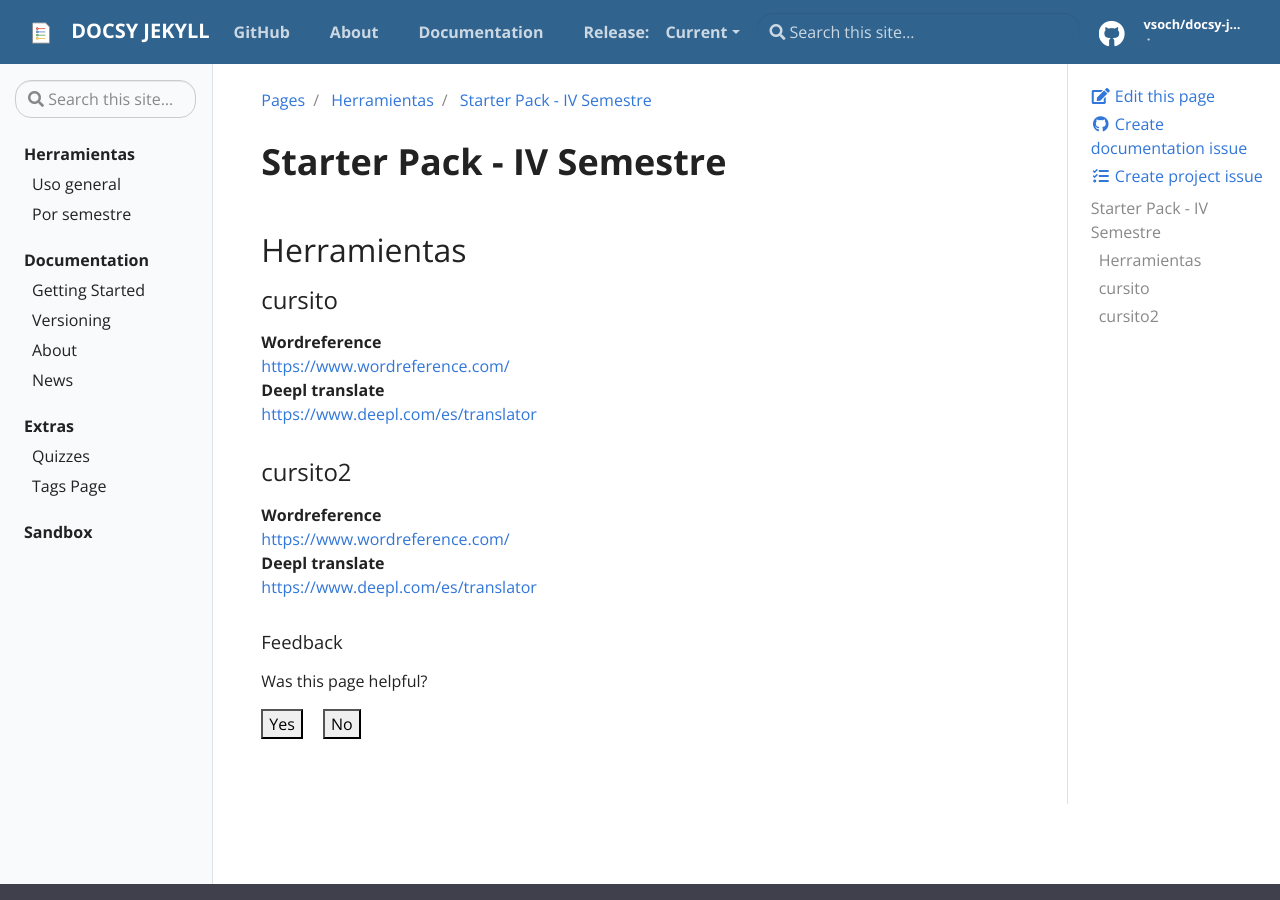
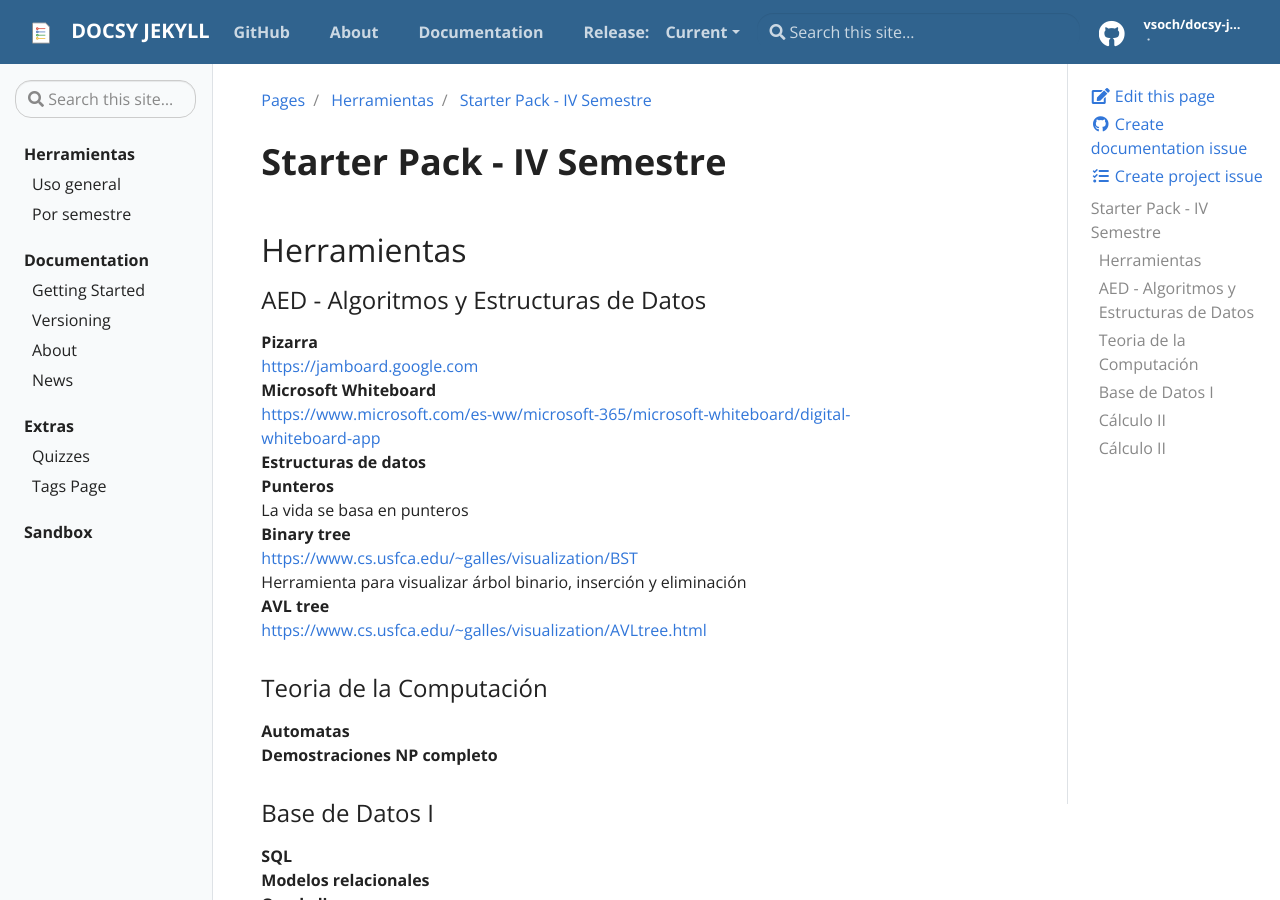
Before and after one commit to ACMUCSP/starter-pack, a Jekyll site: the page built from pages/herramientas/IV-semestre.md, in a window 1280 px wide and 900 px high. Built offline with Jekyll 4.4.1, drawn with Linux system fonts in a browser that asks for light colours; our own code applies the rules of GitHub Pages for plain Markdown files; some of the changed text lies outside the part shown.

Commit message:
Herramientas de 3er y 4to semestre

```diff
--- a/_data/starter-pack-tools/por-cursos/III-semestre.yml
+++ b/_data/starter-pack-tools/por-cursos/III-semestre.yml
@@ -1,14 +1,33 @@
-- nombre: "cursito"
+- nombre: "Arquitectura de Computadoras"
   herramientas:
-    - nombre: Wordreference
-      enlace: https://www.wordreference.com/
-      descripcion: Lorem ipsum
-    - nombre: Deepl translate
-      enlace: https://www.deepl.com/es/translator
-- nombre: "cursito2"
+    - nombre: Mips
+      extra: Programación en ensamblador MIPS
+    - nombre: Circuitverse
+      enlace: https://circuitverse.org
+- nombre: "Álgebra Abstracta"
   herramientas:
-    - nombre: Wordreference
-      enlace: https://www.wordreference.com/
-      descripcion: Lorem ipsum
-    - nombre: Deepl translate
-      enlace: https://www.deepl.com/es/translator
+    - nombre: Criptografía
+    - nombre: Pildoras formativas Criptored
+      enlace: https://youtube.com/playlist?list=PL27jKxcS0LVwiGz7I8Ko3YW9vmJzT1XKM
+    - nombre: NTL ZZ
+      enlace: https://libntl.org/doc/tour-ex1.html
+      extra: Libreria para trabajar con enteros grandes
+    - nombre: Otros temas
+      extra: Teoría de enteros, teoría de grupos
+- nombre: "Desarrollo Basado en Plataformas"
+  herramientas:
+    - nombre: Web
+      extra: Aprende programación web
+    - nombre: MVC
+      extra: Modelo vista controlador
+    - nombre: Font Awesome (icons)
+      enlace: https://fontawesome.com/icons
+- nombre: "Apreciación Artística"
+  herramientas:
+    - nombre: Materiales de arte
+      extra: No es un curso solo teórico, realmente vas a pintar
+- nombre: "Cálculo I"
+  herramientas:
+    - nombre: Derivadas e integrales
+    - nombre: Herramientas del área de matemáticas
+      enlace: ../matematica
--- a/_data/starter-pack-tools/por-cursos/IV-semestre.yml
+++ b/_data/starter-pack-tools/por-cursos/IV-semestre.yml
@@ -1,14 +1,40 @@
-- nombre: "cursito"
+- nombre: "AED - Algoritmos y Estructuras de Datos"
   herramientas:
-    - nombre: Wordreference
-      enlace: https://www.wordreference.com/
-      descripcion: Lorem ipsum
-    - nombre: Deepl translate
-      enlace: https://www.deepl.com/es/translator
-- nombre: "cursito2"
+    - nombre: Pizarra
+      enlace: https://jamboard.google.com
+    - nombre: Microsoft Whiteboard
+      enlace: https://www.microsoft.com/es-ww/microsoft-365/microsoft-whiteboard/digital-whiteboard-app
+    - nombre: Estructuras de datos
+    - nombre: Punteros
+      extra: La vida se basa en punteros
+    - nombre: Binary tree
+      enlace: https://www.cs.usfca.edu/~galles/visualization/BST
+      extra: Herramienta para visualizar árbol binario, inserción y eliminación
+    - nombre: AVL tree
+      enlace: https://www.cs.usfca.edu/~galles/visualization/AVLtree.html
+- nombre: "Teoria de la Computación"
   herramientas:
-    - nombre: Wordreference
-      enlace: https://www.wordreference.com/
-      descripcion: Lorem ipsum
-    - nombre: Deepl translate
-      enlace: https://www.deepl.com/es/translator
+    - nombre: Automatas
+    - nombre: Demostraciones NP completo
+- nombre: "Base de Datos I"
+  herramientas:
+    - nombre: SQL
+    - nombre: Modelos relacionales
+    - nombre: Oracle live
+      enlace: https://livesql.oracle.com
+      extra: Permite trabajar tu base de datos online
+- nombre: "Cálculo II"
+  herramientas:
+    - nombre: Octave
+      enlace: https://octave.org
+    - nombre: Segunda derivadas
+    - nombre: Herramientas del área de matemáticas
+      enlace: ../matematica
+- nombre: "Cálculo II"
+  herramientas:
+    - nombre: Geogebra
+      enlace: https://www.geogebra.org/classic
+    - nombre: Octave
+      enlace: https://octave.org
+    - nombre: Herramientas del área de matemáticas
+      enlace: ../matematica
```
Also changed, not shown: pages/herramientas/matematica.md (added, +25 -0 lines), _data/starter-pack-tools/matematica.yml (added).
